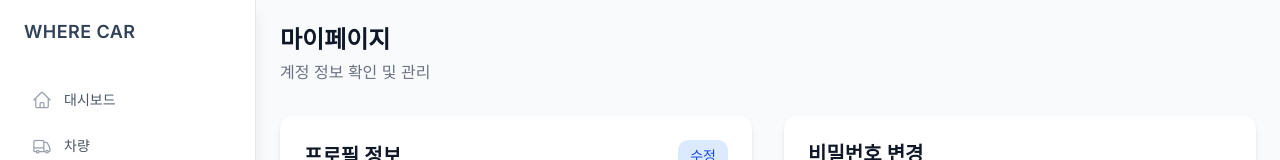
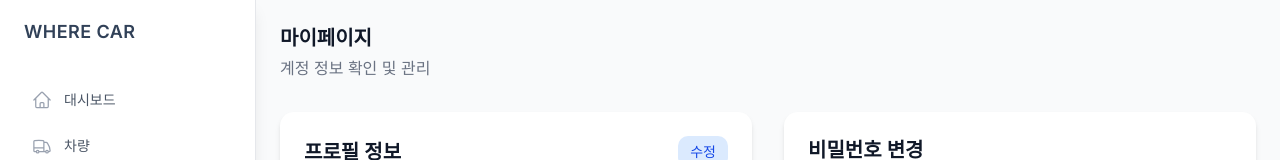
Before and after one commit to Kernel360/KDEV4-WHERE-CAR-FE, a Next.js app: page /profile in a window 1280 px wide. Shown: the top 160 px of the page. Built offline with nearby package versions, Linux system fonts and the light colour scheme; no server answers.

Commit message:
[#59] feat: 헤더 글씨 사이즈 수정

```diff
--- a/src/components/common/PageHeader.tsx
+++ b/src/components/common/PageHeader.tsx
@@ -11,9 +11,9 @@ export default function PageHeader({ title, description }: PageHeaderProps) {
   const { currentTheme } = useTheme();
 
   return (
-    <div className={`mb-8 ${currentTheme.text}`}>
-      <h1 className="text-2xl font-bold">{title}</h1>
-      <p className={`mt-1 ${currentTheme.subtext}`}>{description}</p>
+    <div className={`mb-4 ${currentTheme.text}`}>
+      <h1 className="text-xl font-bold">{title}</h1>
+      <p className={`mt-1 text-base ${currentTheme.subtext}`}>{description}</p>
     </div>
   );
 }
```
